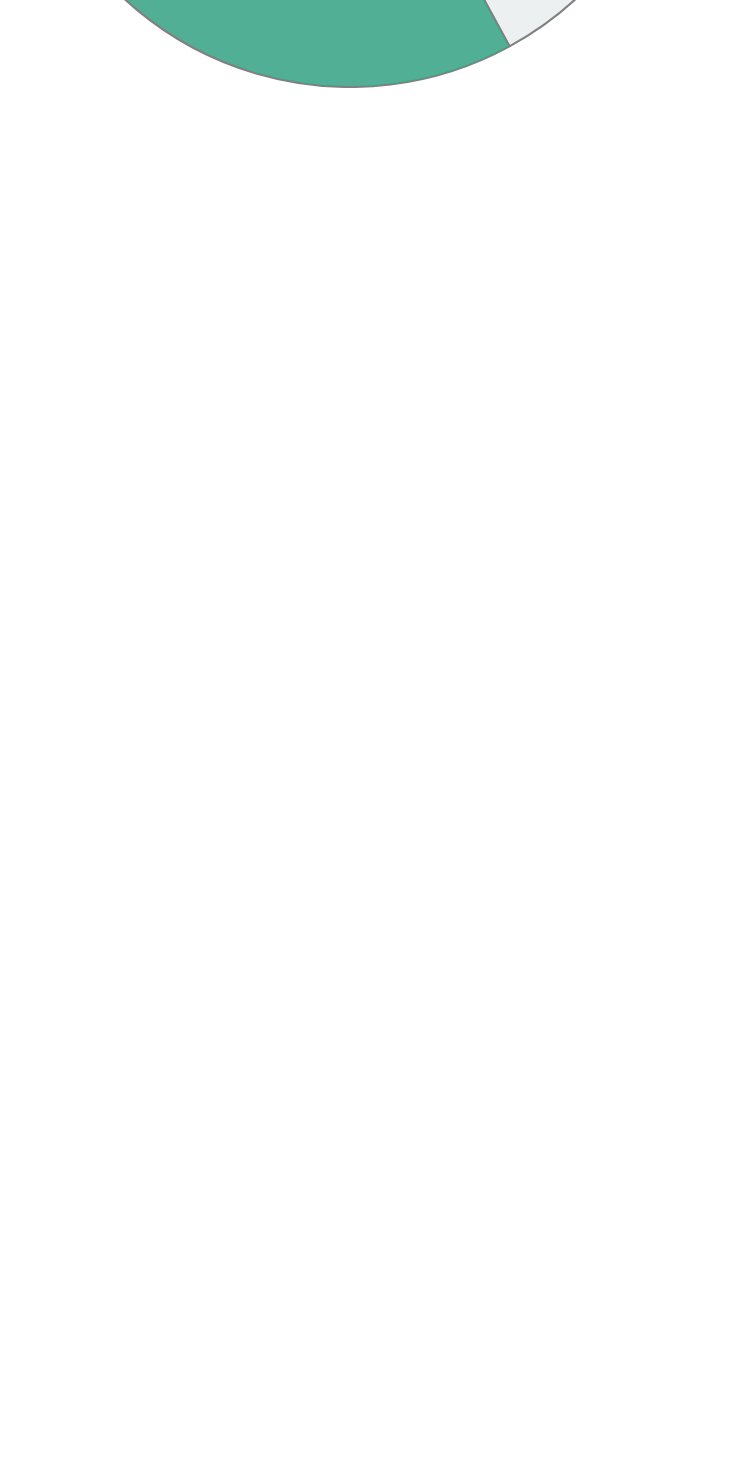
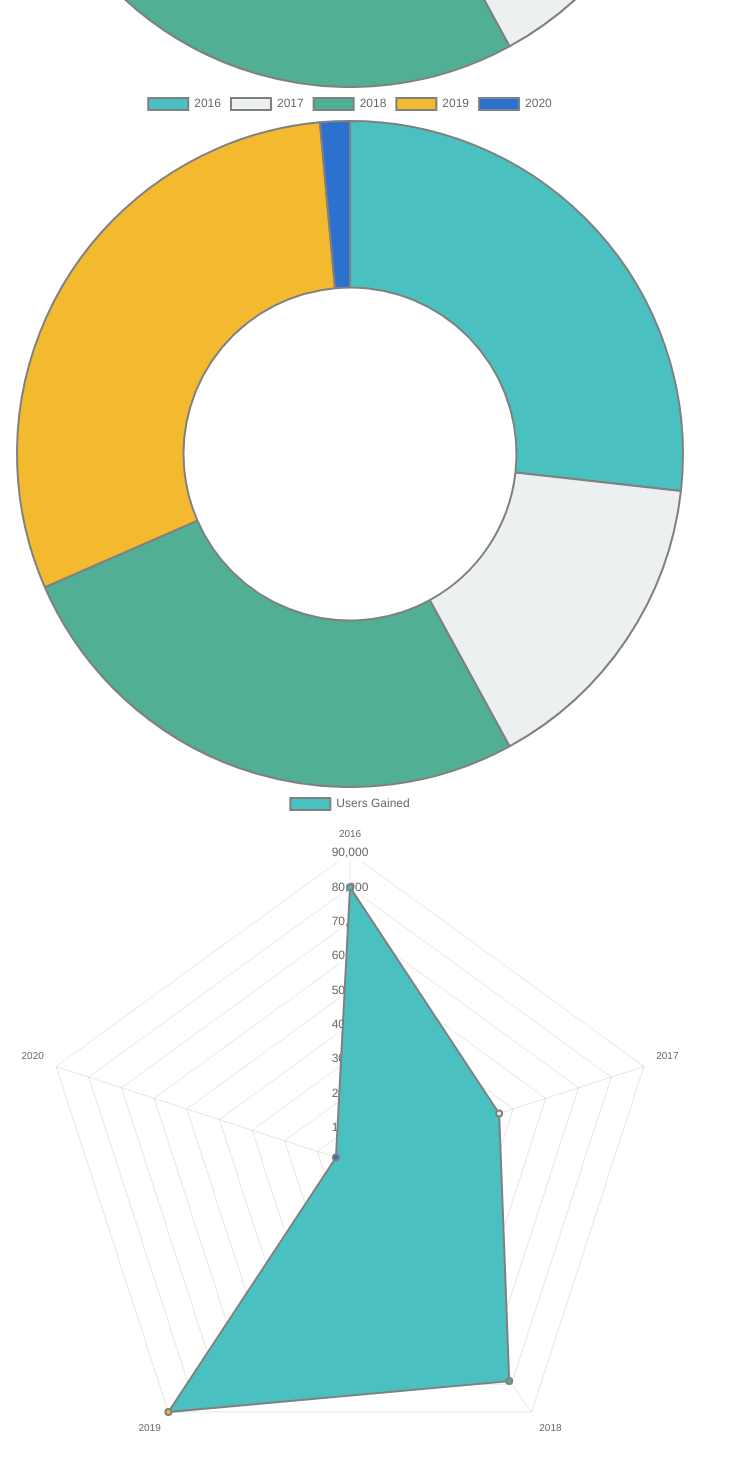
Before and after one commit to Bonjour-amanda/chart-js, a React (Vite) app in the folder chart.js/: page / in a window 1280 px wide. Shown: the part 1312-2782 px from the top of the page, without its empty margins (0-731 px from the left). Before the commit the page ends 1400 px from the top, so only its background shows below. Built offline with nearby package versions, Linux system fonts and the light colour scheme.

Commit message:
add doughnut and radar chart

```diff
--- a/chart.js/src/App.jsx
+++ b/chart.js/src/App.jsx
@@ -1,7 +1,9 @@
 import { useState } from 'react'
 import BarChart from './components/BarChart';
+import DoughnutChart from './components/DoughnutChart';
 import LineChart from './components/LineChart';
 import PieChart from './components/PieChart';
+import RadarChart from './components/RadarChart';
 import { dummyData } from './dummyData';
 
 function App() {
@@ -43,6 +45,8 @@ function App() {
       <div style={{ width: 700 }}>
         <PieChart chartData={userData}/>
       </div>
+      <DoughnutChart chartData={userData}/>
+      <RadarChart chartData={userData}/>
     </div>
 
   )
--- /dev/null
+++ b/chart.js/src/components/DoughnutChart.jsx
@@ -0,0 +1,9 @@
+import React from "react";
+import { Doughnut } from "react-chartjs-2";
+import Chart from "chart.js/auto";
+
+function DoughnutChart({ chartData }) {
+  return <Doughnut data={chartData} />;
+}
+
+export default DoughnutChart;
--- /dev/null
+++ b/chart.js/src/components/RadarChart.jsx
@@ -0,0 +1,9 @@
+import React from "react";
+import { Radar } from "react-chartjs-2";
+import Chart from "chart.js/auto";
+
+function RadarChart({ chartData }) {
+  return <Radar data={chartData} />;
+}
+
+export default RadarChart;
```
